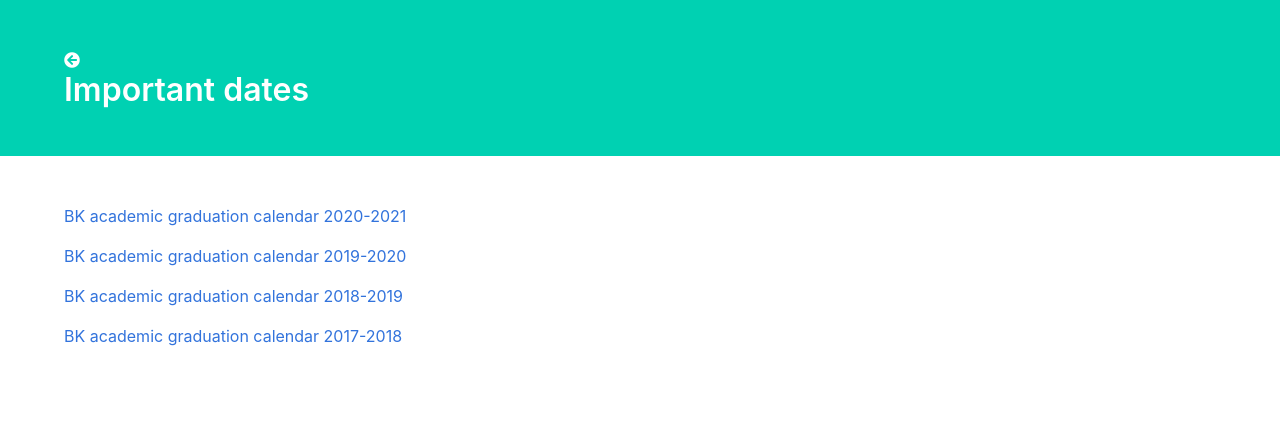
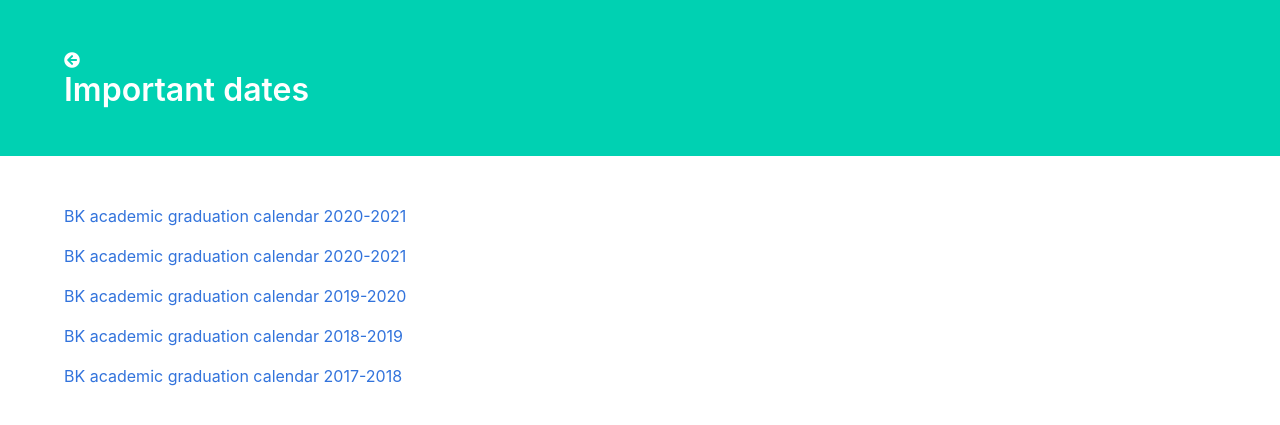
Before and after one commit to tudelft3d/geo2020, a Jekyll site: the page built from dates/index.md, in a window 1280 px wide. Shown: the top 425 px of the page. Built offline with Jekyll 4.4.1, drawn with Linux system fonts in a browser that asks for light colours; nearby versions of some CDN libraries.

Commit message:
Add bk msc calendar 2021-2022

```diff
--- a/dates/index.md
+++ b/dates/index.md
@@ -3,6 +3,8 @@ layout: page
 title: Important dates
 permalink: /dates/
 ---
+
+[BK academic graduation calendar 2020-2021](Jaarkalender_afstuderen_2021-2022.pdf)
 
 [BK academic graduation calendar 2020-2021](Jaarkalender_afstuderen_2020-2021.pdf)
 
--- a/index.html
+++ b/index.html
@@ -137,7 +137,7 @@ title: GEO2020--MSc Geomatics
       </article>
     <div class="tile is-child box">
       <p class="title">Dates</p>
-      <p><a href="{{ '/dates/Jaarkalender_afstuderen_2020-2021.pdf' | prepend: site.baseurl}}"><i class="fas fa-chevron-circle-right"></i> BK academic graduation calendar 2020-2021</a></p>
+      <p><a href="{{ '/dates/Jaarkalender_afstuderen_2022-2022.pdf' | prepend: site.baseurl}}"><i class="fas fa-chevron-circle-right"></i> BK academic graduation calendar 2021-2022</a></p>
     </div>
     </div>
   </div>
```
Also changed, not shown: 1 other file.
